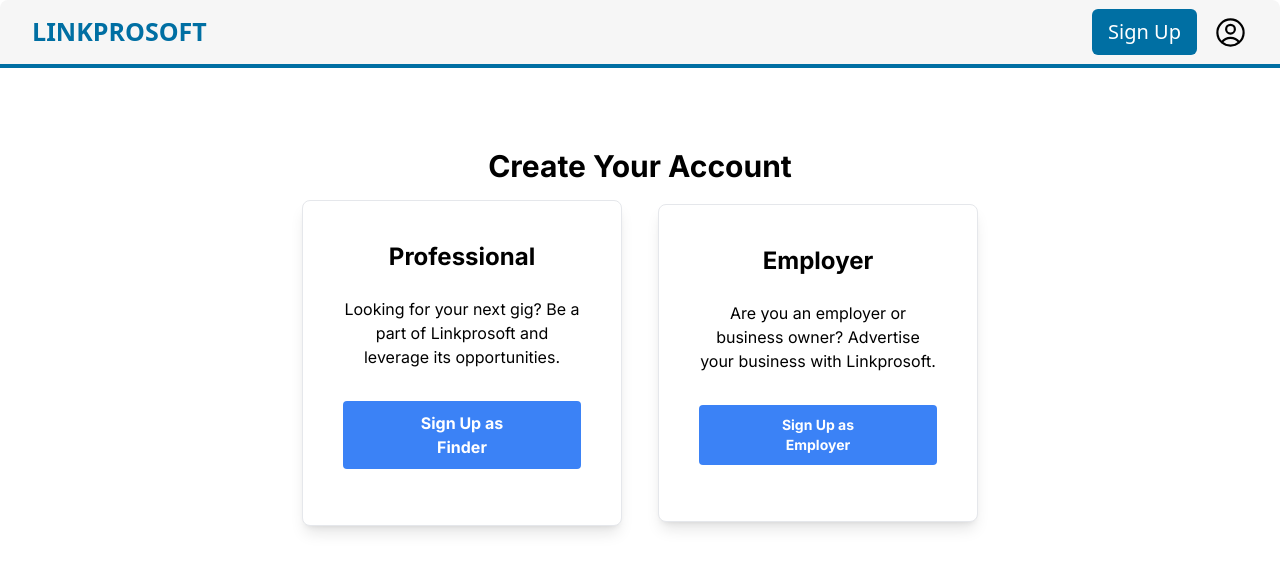
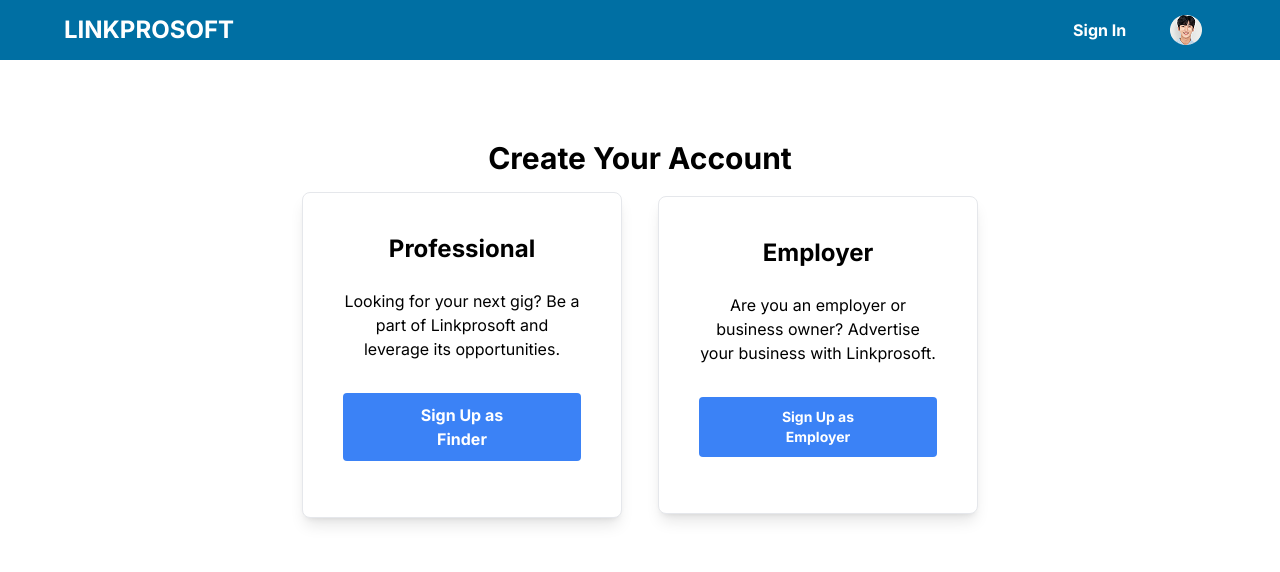
Before and after one commit to german-machine/Linkprosoft, a React (Vite) app in the folder Front-end/: page /SignUp in a window 1280 px wide. Shown: the top 572 px of the page. Built offline with nearby package versions, Linux system fonts and the light colour scheme.

Commit message:
restyled the login page header

```diff
--- a/Front-end/src/Pages/Login&SignUp/components/HeaderBanner.jsx
+++ b/Front-end/src/Pages/Login&SignUp/components/HeaderBanner.jsx
@@ -1,5 +1,5 @@
 import React from 'react'
-
+import avatar from "../../../assets/images/avatar.png";
 import { HiOutlineUserCircle } from "react-icons/hi2";
 import { Link } from 'react-router-dom';
 
@@ -7,37 +7,49 @@
 
 const HeaderBanner = ({ showSignInButton = true, navColor = "bg-[#f6f6f6]", border = "border-[#006FA3]" }) => {
     return (
-        <header className={`${navColor} w-full border-b-4 ${border} sticky z-[1000] top-0 rounded-t-lg`}>
-            <div className="container mx-auto  sm:px-6 lg:px-8">
-                <div className="flex items-center justify-between h-16">
-                    {navColor === "bg-[#f6f6f6]" ?
-                        <div className='flex-shrink-0'>
-                            <Link className='text-[#006FA3] font-bold text-[25px] h-8 w-auto'>LINKPROSOFT</Link>
-                        </div> :
+        // <header className={`${navColor} w-full border-b-4 ${border} hidden sticky z-[1000] top-0 rounded-t-lg`}>
+        //     <div className="container mx-auto  sm:px-6 lg:px-8">
+        //         <div className="flex items-center justify-between h-16">
+        //             {navColor === "bg-[#f6f6f6]" ?
+        //                 <div className='flex-shrink-0'>
+        //                     <Link className='text-[#006FA3] font-bold text-[25px] h-8 w-auto'>LINKPROSOFT</Link>
+        //                 </div> :
 
-                        <div className='flex-shrink-0'>
-                            <h1 className='text-[#FFFFFF] font-bold text-[25px] h-8 w-auto'>LINKPROSOFT</h1>
-                        </div>
-                    }
+        //                 <div className='flex-shrink-0'>
+        //                     <h1 className='text-[#FFFFFF] font-bold text-[25px] h-8 w-auto'>LINKPROSOFT</h1>
+        //                 </div>
+        //             }
 
-                    <div className="flex items-center space-x-4" >
-                        {showSignInButton && (
-                            <button className='px-4 py-2 bg-[#006FA3] font-medium rounded-md hover:bg-[#0A66C2] transition text-[20px] text-[#ffffff]'>
-                                <Link to="/signupAs">
-                                    Sign Up
-                                </Link>
-                            </button>
-                        )}
-                        {navColor === "bg-[#f6f6f6]" ?
-                            <div className="relative ">
-                                <HiOutlineUserCircle className='text-[35px]' />
-                            </div> :
-                            <div className="relative ">
-                                <HiOutlineUserCircle className='text-[35px] text-white' />
-                            </div>
-                        }
+        //             <div className="flex items-center space-x-4" >
+        //                 {showSignInButton && (
+        //                     <button className='px-4 py-2 bg-[#006FA3] font-medium rounded-md hover:bg-[#0A66C2] transition text-[20px] text-[#ffffff]'>
+        //                         <Link to="/signupAs">
+        //                             Sign Up
+        //                         </Link>
+        //                     </button>
+        //                 )}
+        //                 {navColor === "bg-[#f6f6f6]" ?
+        //                     <div className="relative ">
+        //                         <HiOutlineUserCircle className='text-[35px]' />
+        //                     </div> :
+        //                     <div className="relative ">
+        //                         <HiOutlineUserCircle className='text-[35px] text-white' />
+        //                     </div>
+        //                 }
 
-                    </div>
+        //             </div>
+        //         </div>
+        //     </div>
+        // </header>
+
+        <header className='w-full bg-[#006FA3]'>
+            <div className="w-[95%] lg:w-[90%] flex justify-between items-center mx-auto py-4 lg:py-3 px-2 lg:px-0">
+                <div>
+                    <h1 className='font-Inter font-[700] text-[24px] text-white'>LINKPROSOFT</h1>
+                </div>
+                <div className="flex justify-around items-center w-auto lg:w-[15%]">
+                    <Link className='lg:bg-transparent bg-white px-4 py-1 rounded-lg text-[#0A66C2] lg:text-white text-[16px] font-Inter font-[700]'>Sign In</Link>
+                      <img src={avatar} alt="" className='hidden lg:block cursor-pointer' />
                 </div>
             </div>
         </header>
```
